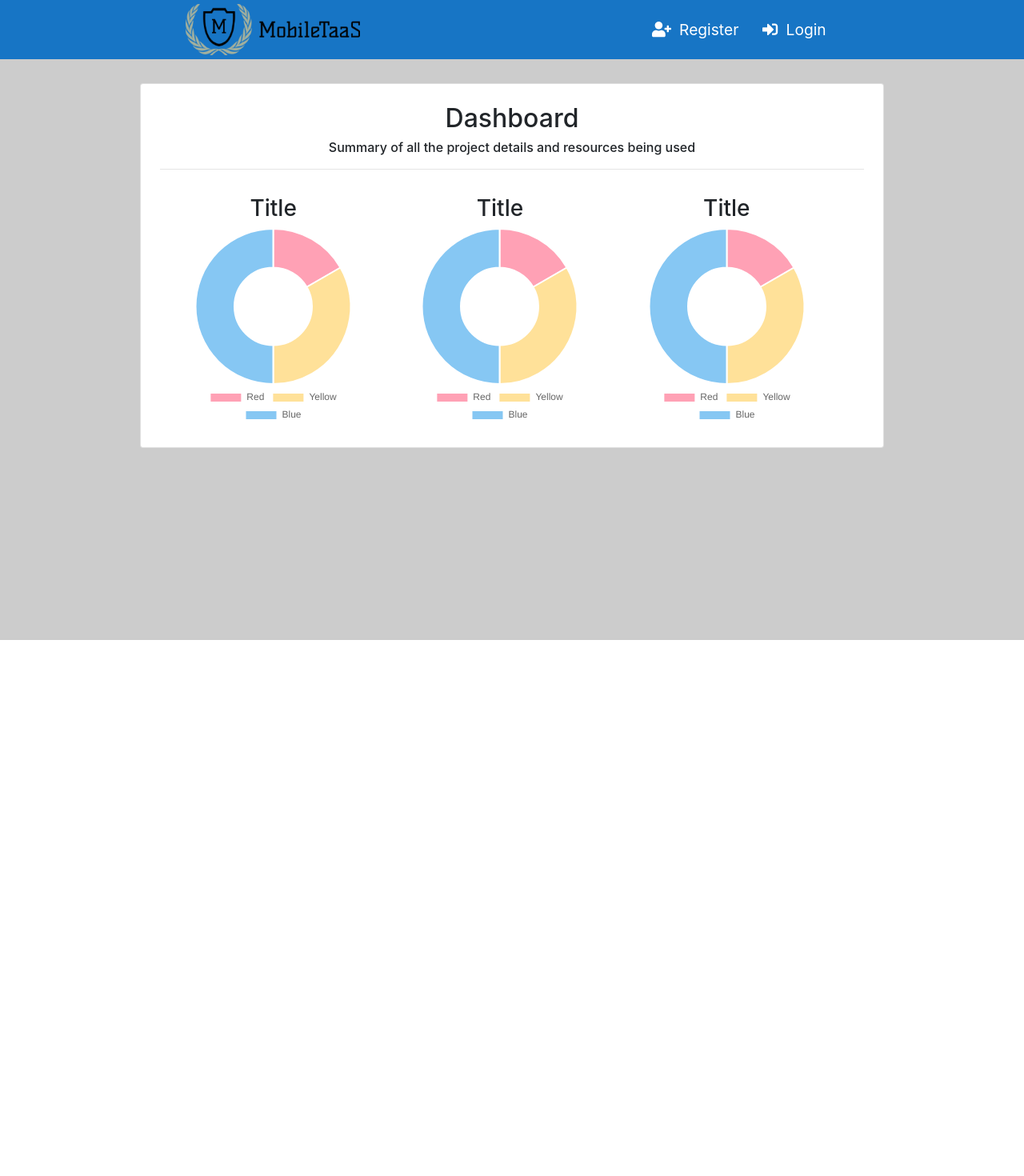
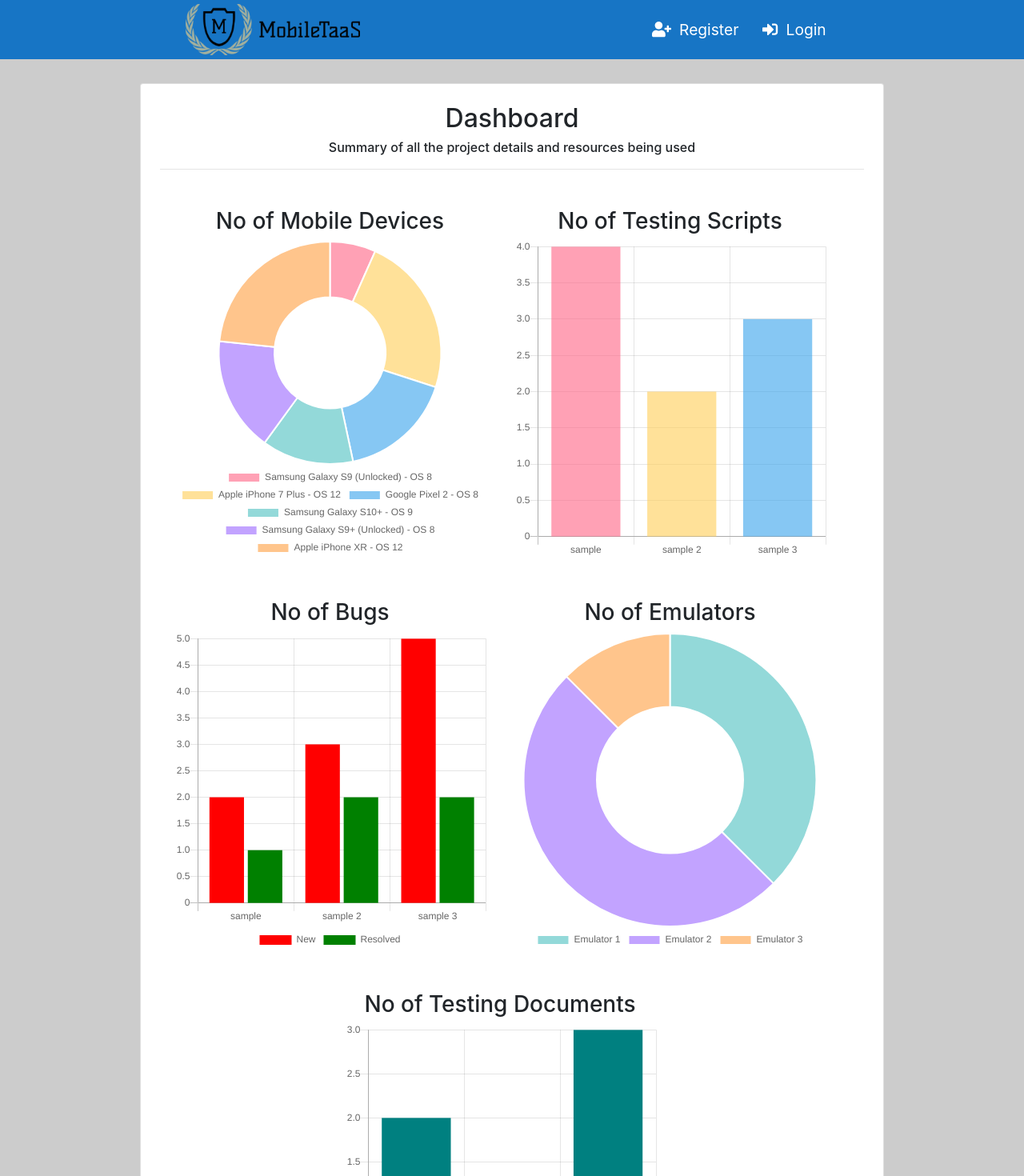
Before and after one commit to chets619/cmpe281-mobileTaaS, a React (Create React App) app in the folder Frontend/: page /dashboard in a window 1280 px wide. Shown: the top 1470 px of the page at 80% size. Before the commit the page ends 800 px from the top, so only its background shows below. Built offline with nearby package versions, Linux system fonts and the light colour scheme.

Commit message:
Dashboard

```diff
--- a/Frontend/src/Components/Dashboard/Dashboard.jsx
+++ b/Frontend/src/Components/Dashboard/Dashboard.jsx
@@ -6,7 +6,8 @@ import Button from 'react-bootstrap/Button';
 import Row from "react-bootstrap/Row";
 import { handleSignup } from '../../Redux/Actions/registerActions';
 import { connect } from 'react-redux';
-import { Doughnut } from 'react-chartjs-2';
+import { Doughnut, Bar, Line } from 'react-chartjs-2';
+import Constants from '../Constants';
 
 class Dashboard extends Component {
     state = {}
@@ -21,13 +22,13 @@ class Dashboard extends Component {
                     </center>
                 </div>
                 <div className="details-body col-sm-12 row mt-3">
-                    <div className="col-sm-4">
-                        <div className="header"><center><h3>Title</h3></center></div>
+                    <div className="col-sm-6 mt-3">
+                        <div className="header"><center><h3>No of Mobile Devices</h3></center></div>
                         <div className="chart">
                             <Doughnut
                                 data={{
                                     datasets: [{
-                                        data: [10, 20, 30],
+                                        data: [2, 7, 5, 4, 5, 7],
                                         backgroundColor: [
                                             'rgba(255, 99, 132, 0.6)',
                                             'rgba(255, 206, 86, 0.6)',
@@ -39,14 +40,17 @@ class Dashboard extends Component {
                                         ]
                                     }],
                                     labels: [
-                                        'Red',
-                                        'Yellow',
-                                        'Blue'
+                                        Constants.ANDROID_OPTIONS[0].label,
+                                        Constants.IPHONE_OPTIONS[1].label,
+                                        Constants.ANDROID_OPTIONS[2].label,
+                                        Constants.ANDROID_OPTIONS[6].label,
+                                        Constants.ANDROID_OPTIONS[1].label,
+                                        Constants.IPHONE_OPTIONS[4].label
                                     ]
                                 }
                                 }
                                 width={250}
-                                height={250}
+                                height={400}
                                 options={{
                                     responsive: true,
                                     maintainAspectRatio: false,
@@ -57,13 +61,13 @@ class Dashboard extends Component {
                             />
                         </div>
                     </div>
-                    <div className="col-sm-4">
-                        <div className="header"><center><h3>Title</h3></center></div>
+                    <div className="col-sm-6 mt-3">
+                        <div className="header"><center><h3>No of Testing Scripts</h3></center></div>
                         <div className="chart">
-                            <Doughnut
+                            <Bar
                                 data={{
                                     datasets: [{
-                                        data: [10, 20, 30],
+                                        data: [4, 2, 3],
                                         backgroundColor: [
                                             'rgba(255, 99, 132, 0.6)',
                                             'rgba(255, 206, 86, 0.6)',
@@ -75,14 +79,85 @@ class Dashboard extends Component {
                                         ]
                                     }],
                                     labels: [
-                                        'Red',
-                                        'Yellow',
-                                        'Blue'
+                                        'sample',
+                                        'sample 2',
+                                        'sample 3'
                                     ]
                                 }
                                 }
                                 width={250}
-                                height={250}
+                                height={400}
+                                options={{
+                                    responsive: true,
+                                    maintainAspectRatio: false,
+                                    legend: {
+                                        display: false
+                                    },
+                                    scales: { yAxes: [{ id: 'y-axis-1', type: 'linear', position: 'left', ticks: { min: 0 } }] }
+                                }}
+                            />
+                        </div>
+                    </div>
+                    <div className="col-sm-6 mt-5">
+                        <div className="header"><center><h3>No of Bugs</h3></center></div>
+                        <div className="chart">
+                            <Bar
+                                data={{
+                                    datasets: [{
+                                        data: [2, 3, 5],
+                                        borderColor: 'red',
+                                        backgroundColor: 'red',
+                                        label: 'New'
+                                    }, {
+                                        data: [1, 2, 2],
+                                        backgroundColor: 'green',
+                                        label: 'Resolved'
+                                    }],
+                                    labels: [
+                                        'sample',
+                                        'sample 2',
+                                        'sample 3'
+                                    ]
+                                }
+                                }
+                                width={250}
+                                height={400}
+                                options={{
+                                    responsive: true,
+                                    maintainAspectRatio: false,
+                                    legend: {
+                                        position: 'bottom'
+                                    },
+                                    scales: { yAxes: [{ id: 'y-axis-1', type: 'linear', position: 'left', ticks: { min: 0 } }] }
+                                }}
+                            />
+                        </div>
+
+
+                    </div>
+                    <div className="col-sm-6 mt-5">
+                        <div className="header"><center><h3>No of Emulators</h3></center></div>
+                        <div className="chart">
+                            <Doughnut
+                                data={{
+                                    datasets: [{
+                                        data: [3, 4, 1],
+                                        backgroundColor: [
+                                            'rgba(75, 192, 192, 0.6)',
+                                            'rgba(153, 102, 255, 0.6)',
+                                            'rgba(255, 159, 64, 0.6)',
+                                            'rgba(255, 99, 132, 0.6)'
+                                        ]
+                                    }],
+                                    labels: [
+                                        'Emulator 1',
+                                        'Emulator 2',
+                                        'Emulator 3'
+                                    ]
+                                }
+                                }
+                                width={250}
+                                height={400}
                                 options={{
                                     responsive: true,
                                     maintainAspectRatio: false,
@@ -93,43 +168,40 @@ class Dashboard extends Component {
                             />
                         </div>
                     </div>
-                    <div className="col-sm-4">
-                        <div className="header"><center><h3>Title</h3></center></div>
+                    <div className="col-sm-6 mt-5 mx-auto">
+                        <div className="header"><center><h3>No of Testing Documents</h3></center></div>
                         <div className="chart">
-                            <Doughnut
+                            <Bar
                                 data={{
                                     datasets: [{
-                                        data: [10, 20, 30],
-                                        backgroundColor: [
-                                            'rgba(255, 99, 132, 0.6)',
-                                            'rgba(255, 206, 86, 0.6)',
-                                            'rgba(54, 162, 235, 0.6)',
-                                            'rgba(75, 192, 192, 0.6)',
-                                            'rgba(153, 102, 255, 0.6)',
-                                            'rgba(255, 159, 64, 0.6)',
-                                            'rgba(255, 99, 132, 0.6)'
-                                        ]
+                                        data: [2, 1, 3],
+                                        borderColor: 'red',
+                                        backgroundColor: 'teal',
+                                        label: 'Documents'
                                     }],
                                     labels: [
-                                        'Red',
-                                        'Yellow',
-                                        'Blue'
+                                        'sample',
+                                        'sample 2',
+                                        'sample 3'
                                     ]
                                 }
                                 }
                                 width={250}
-                                height={250}
+                                height={400}
                                 options={{
                                     responsive: true,
                                     maintainAspectRatio: false,
                                     legend: {
                                         position: 'bottom'
-                                    }
+                                    },
+                                    scales: { yAxes: [{ id: 'y-axis-1', type: 'linear', position: 'left', ticks: { min: 0 } }] }
                                 }}
-                            /></div>
+                            />
+                        </div>
 
 
                     </div>
+
                 </div>
             </div>);
     }
--- a/Frontend/src/Components/ProjectView/ProjectView.jsx
+++ b/Frontend/src/Components/ProjectView/ProjectView.jsx
@@ -42,7 +42,7 @@ class ProjectView extends Component {
                         <hr />
                     </div>
                     <div className="details-body col-sm-12 row mx-0 mt-3 p-0">
-                        <div className="col-sm-3">
+                        <div className={(sessionStorage.getItem("type") == "Tester" ? "hidden" : "col-sm-3")} >
                             <div className="tester-list">
                                 <h4>Tester List:</h4>
 
@@ -92,7 +92,7 @@ class ProjectView extends Component {
 
                             </div>
                         </div>
-                        <div className="col-sm-9 border-left-grey  pr-0">
+                        <div className={(sessionStorage.getItem("type") == "Tester" ? "col-sm-12" : "col-sm-9") + " border-left-grey  pr-0"}>
                             <div className="statistic-container">
                                 <h4>Statistics:</h4>
                                 <div className="details-body col-sm-12 row mx-0 mt-3">
```
